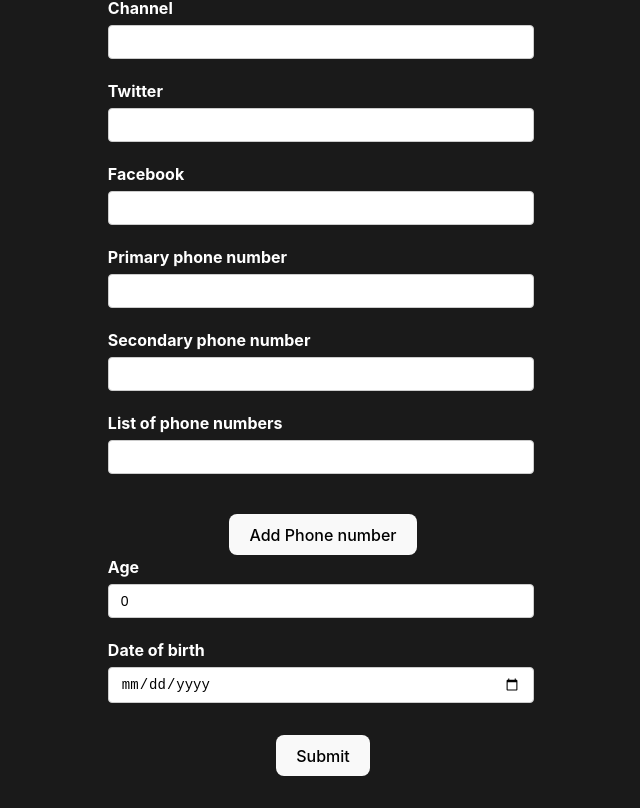
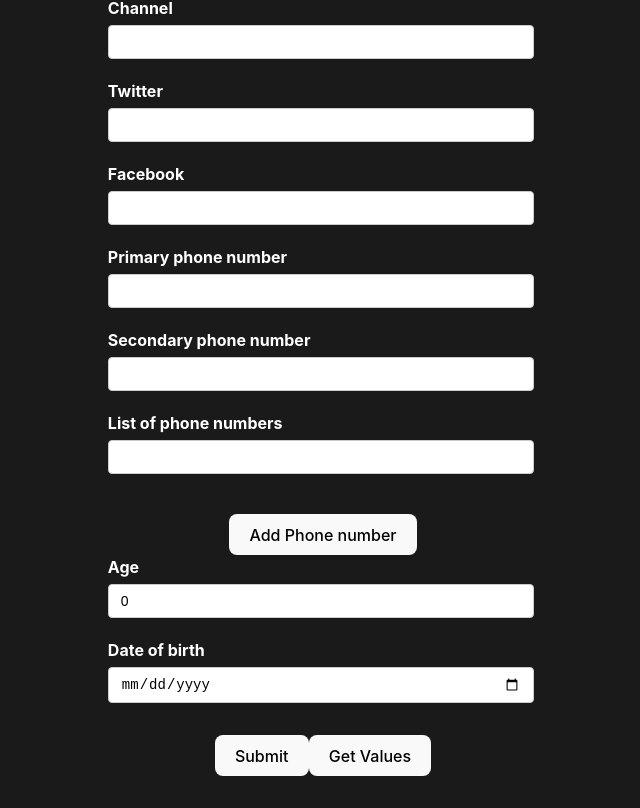
Before and after one commit to ninad-react/react-hook-form, a React (Vite) app: page / in a window 1280 px wide. Shown: the part 327-1135 px from the top of the page, without its empty margins (317-957 px from the left). Built offline with nearby package versions, Linux system fonts and the light colour scheme.

Commit message:
getValues function to get values of the form

```diff
--- a/src/components/YouTubeForm.jsx
+++ b/src/components/YouTubeForm.jsx
@@ -1,5 +1,5 @@
 import { DevTool } from '@hookform/devtools';
-import React from 'react'
+import React, { useEffect } from 'react'
 import { useForm, useFieldArray } from "react-hook-form";
 
 let renderCount = 0;
@@ -22,7 +22,7 @@ const YouTubeForm = () => {
     }
   });
 
-  const { register, control, handleSubmit, formState } = form;
+  const { register, control, handleSubmit, formState, watch, getValues } = form;
   const { errors } = formState;
 
   const {fields, append, remove} = useFieldArray({
@@ -32,14 +32,29 @@ const YouTubeForm = () => {
 
   const onSubmit = (data) => {
     console.log('Form submitted', data);
+  };
+
+  const handleGetValues = () => {
+    console.log('getValues', getValues("social.facebook"));
   }
+
+  useEffect(() => {
+    const subscription = watch((value) => {
+      console.log('value', value);
+    })
+
+    return () => subscription.unsubscribe();
+  }, [watch])
+
+  // const watchForm = watch();
 
   renderCount++;
   return (
     <div>
       <h1>YouTube Form ({renderCount / 2})</h1>
+      {/* <h2>Watched Value: {JSON.stringify(watchForm)}</h2> */}
+
         <form onSubmit={handleSubmit(onSubmit)} noValidate>
-
             <div className='form-control'>
               <label htmlFor='username'>Username</label>
               <input
@@ -190,6 +205,9 @@ const YouTubeForm = () => {
             </div>
 
             <button>Submit</button>
+            <button
+              type='button'
+              onClick={handleGetValues}>Get Values</button>
             <DevTool  control={control}/>
         </form>
     </div>
```
